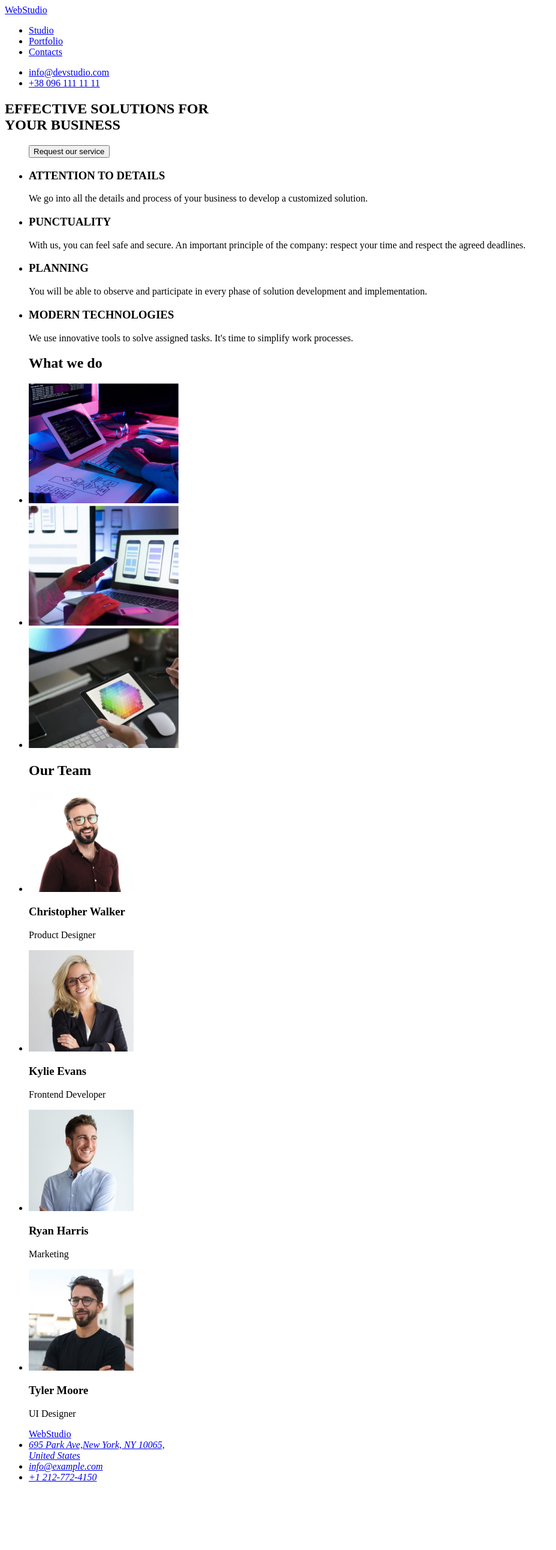
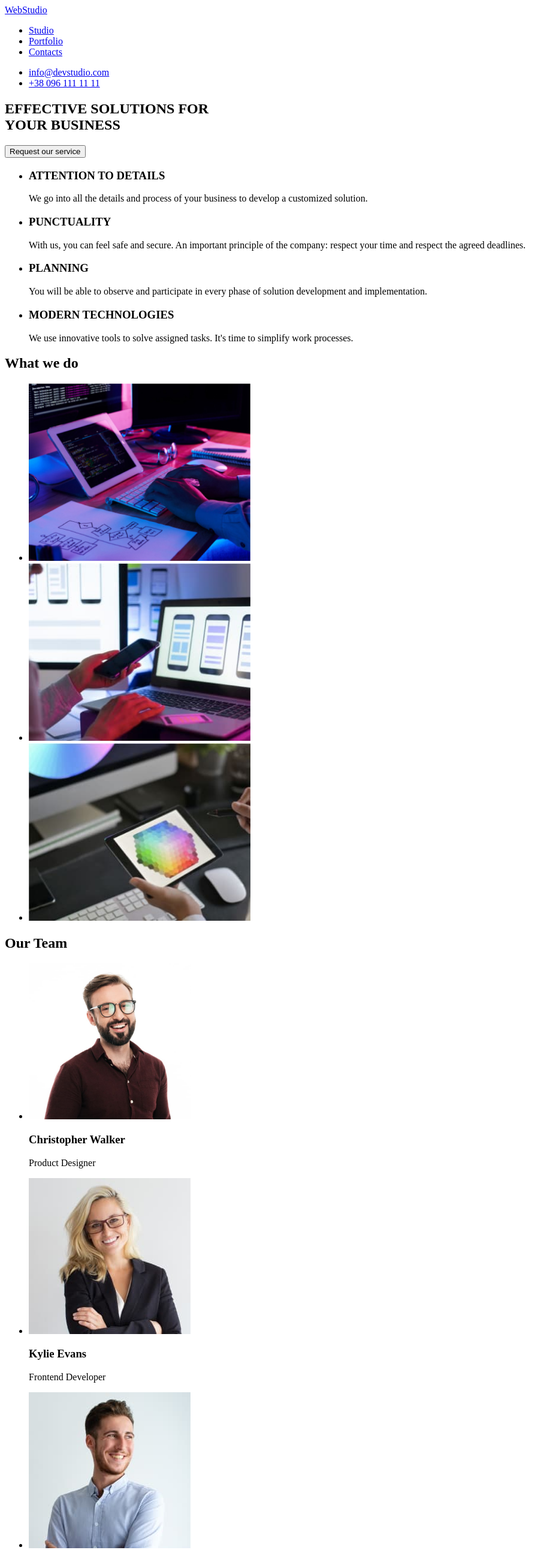
Before and after one commit to MalcolmTKS/goit-markup-hw-01, a plain HTML site: page index.html in a window 1280 px wide. Shown: the top 2584 px of the page at 60% size, without its empty margins (0-928 px from the left). Before the commit the page ends 2488 px from the top, so only its background shows below. Drawn offline with Linux system fonts and the light colour scheme.

Commit message:
structure change

```diff
--- a/index.html
+++ b/index.html
@@ -7,7 +7,7 @@
     <title>Demo course tutorial </title>
 </head>
 <body>
-    <h>
+    <header>
         <nav>
             <a href="#">WebStudio</a>
             <ul>
@@ -29,70 +29,79 @@
             <li><a href="tel:+38 096 111 11 11">+38 096 111 11 11 </a>
             </li>
         </ul>
-  <h2>EFFECTIVE SOLUTIONS FOR<br> YOUR BUSINESS</h2>
+        </header>
+        </body>
+        <main>
+          <section>
+            <h1>EFFECTIVE SOLUTIONS FOR<br> YOUR BUSINESS</h1>
+            <button type="button">Request our service</button>
+          </section>
+          <section>
             <ul>
-<button type="button">Request our service</button>
-            <li><h3>ATTENTION TO DETAILS</h3></li>
-            <p>We go into all the details and process of your business to develop a customized solution.</p>
-            <li><h3>PUNCTUALITY</h3></li>
-            <P>With us, you can feel safe and secure. An important principle of the company: respect your time and respect the agreed deadlines.</P>
-            <li><h3>PLANNING</h3></li>
-            <p>You will be able to observe and participate in every phase of solution development and implementation.</p>
-            <li><h3>MODERN TECHNOLOGIES</h3></li>
-            <p>We use innovative tools to solve assigned tasks. It's time to simplify work processes.</p>
+              <li><h3>ATTENTION TO DETAILS</h3>
+                <p>We go into all the details and process of your business to develop a customized solution.</p></li>
+              <li><h3>PUNCTUALITY</h3>
+                <p>With us, you can feel safe and secure. An important principle of the company: respect your time and respect the agreed deadlines.</p></li>
+              <li><h3>PLANNING</h3>
+                <p>You will be able to observe and participate in every phase of solution development and implementation.</p></li>
+              <li><h3>MODERN TECHNOLOGIES</h3>
+                <p>We use innovative tools to solve assigned tasks. It's time to simplify work processes.</p></li>
+           </ul>
+          </section>
+          <section>
             <h2>What we do</h2>
-         </ul>
             <ul>
-           <li> <a href="">
-            <img src="images/pic 1.jpg" alt="Desktop view with computer, tablet, other hardware components."
-            width="250"/>
+              <li> <a href="#">
+               <img src="images/pic_1.jpg" alt="Desktop view with computer, tablet, other hardware components."
+               width="370"/>
              </a>   </li>
-              <li><a href="">
-                <img src="images/pic 2.jpg" alt="Desktop view with monitor, laptop, user interacting with laptop."
-                width="250" />
+                 <li><a href="#">
+                   <img src="images/pic_2.jpg" alt="Desktop view with monitor, laptop, user interacting with laptop."
+                   width="370" />
                  </a>
                  <li>
-                <a href="">
-                    <img src="images/pic 3.jpg "  alt="Desktop view with tablet, unknown user holding the tablet, mouse and keyboard on desk."
-                    width="250"/>
+                   <a href="#">
+                       <img src="images/pic_3.jpg "  alt="Desktop view with tablet, unknown user holding the tablet, mouse and keyboard on desk."
+                       width="370"/>
 
                      </a>
-              </li>
+                 </li></ul>
+          </section>
+          <section>
             <h2>Our Team</h2>
-                 <li> <a href="">  <img src="images/christopher.jpg" alt="Portrait of christopher."
-                 width="175"/>
-               </a>   </li>
+            <ul>
+                 <li> <img src="images/christopher.jpg" alt="Portrait of christopher."
+                 width="270"/> </li>
                <h3>Christopher Walker</h3>
                  <p>Product Designer</p>
-                 <li> <a href="">
+                 <li>
                     <img src="images/Kylie.jpg" alt="Portrait of Kylie."
-                    width="175"/>
-                  </a>   </li>
+                    width="270"/> </li>
                   <h3>Kylie Evans</h3>
                   <p>Frontend Developer</p>
-                  <li> <a href="">
+                  <li>
                     <img src="images/Ryan.jpg" alt="Portrait of Ryan."
-                    width="175"/>
-                  </a>   </li>
+                    width="270"/> </li>
                   <h3>Ryan Harris</h3>
                   <p>Marketing</p>
-                  <li> <a href="">
+                  <li>
                     <img src="images/Tyler.jpg" alt="Portrait of Tyler."
-                    width="175"/>
-                  </a>   </li>
+                    width="270"/> </li>
                   <h3>Tyler Moore</h3>
                   <p>UI Designer</p>
-                  <a href="#">WebStudio</a>
-    </header>
+                </ul>
+          </section>
         </main>
     <footer>
-
+      <a href="#">WebStudio</a>
 
           <address>
-            <li> <a href="695 Park Ave,New York, NY 10065, ">695 Park Ave,New York, NY 10065, <br /> </li>
-                United States <br /></a>
-            <li>    <a href="info@example.com">info@example.com</a>    </li>
+    <ul>
+        <li>  <a href="#">695 Park Ave,New York, NY 10065,<br>United States
+        </a> </li>
+        <li> <a href="info@example.com">info@example.com</a>    </li>
         <li> <a href="tel:+12127724150">+1 212-772-4150</a>     </li>
+      </ul>
 
           </address>
     </footer>
```
Also changed, not shown: images/pic_1.jpg (renamed from images/pic 1.jpg), images/pic_2.jpg (renamed from images/pic 2.jpg), images/pic_3.jpg (renamed from images/pic 3.jpg). Lines whose indentation alone changed are shown as unchanged.
